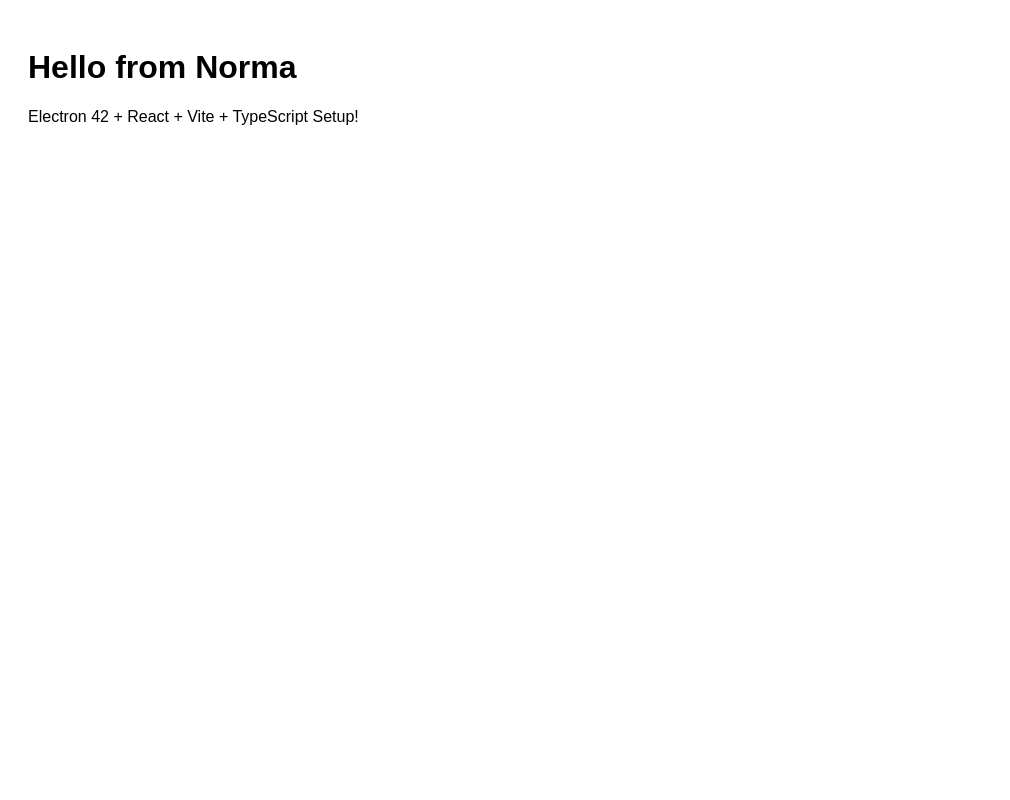
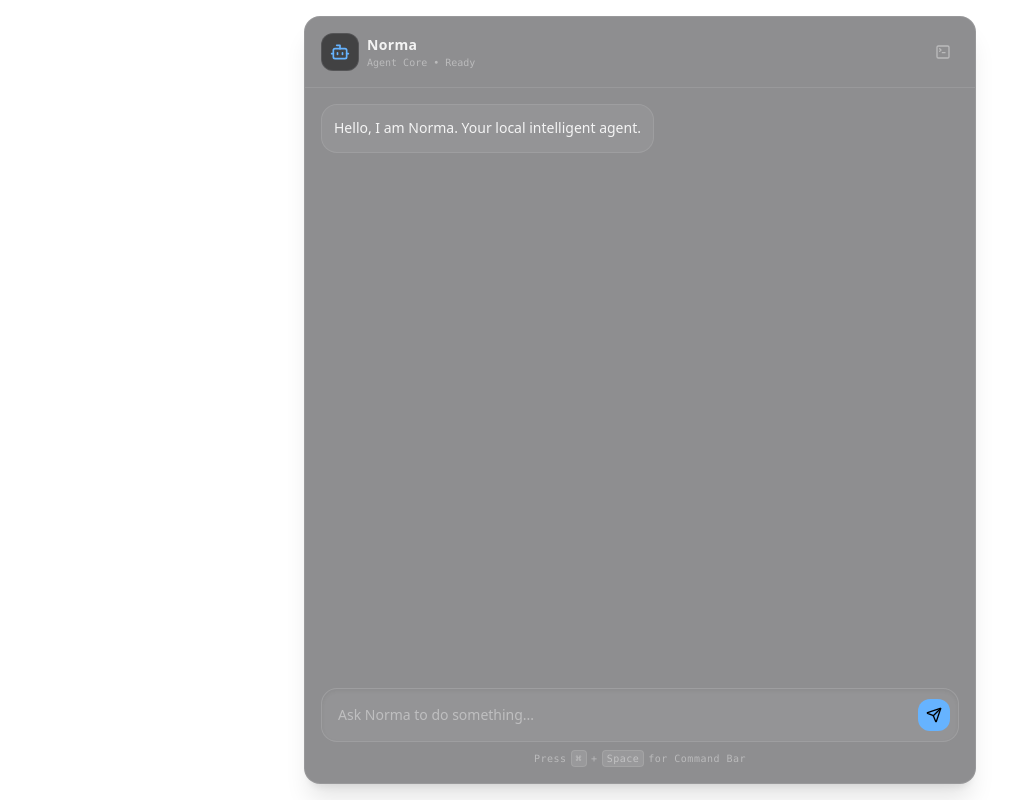
Before and after one commit to skye-z/norma-agent, a React (Vite) app: page / in a window 1280 px wide. Shown: the whole page, without its empty margins (0-1010 px from the left). Built offline with nearby package versions, Linux system fonts and the light colour scheme.

Commit message:
feat: implement v0.2 UI shell with glassmorphism

```diff
--- /dev/null
+++ b/postcss.config.js
@@ -0,0 +1,6 @@
+module.exports = {
+  plugins: {
+    tailwindcss: {},
+    autoprefixer: {},
+  },
+}
--- a/src/main/index.ts
+++ b/src/main/index.ts
@@ -5,6 +5,10 @@
   const mainWindow = new BrowserWindow({
     width: 800,
     height: 600,
+    transparent: true,
+    frame: false,
+    vibrancy: 'hud-window', // macOS native blur
+    visualEffectState: 'active',
     webPreferences: {
       preload: path.join(__dirname, 'preload.js'),
       nodeIntegration: false,
--- a/src/renderer/src/App.tsx
+++ b/src/renderer/src/App.tsx
@@ -1,11 +1,103 @@
-import React from 'react';
+import React, { useState } from 'react';
 import { createRoot } from 'react-dom/client';
+import { motion } from 'framer-motion';
+import { Send, Bot, TerminalSquare } from 'lucide-react';
+import './index.css';
 
+// Mock AssistantUI for MVP v0.2 layout structure
+// We'll fully wire @assistant-ui/react hooks in v0.3 when Mastra is integrated
 const App = () => {
+  const [input, setInput] = useState('');
+  const [messages, setMessages] = useState([
+    { role: 'assistant', text: 'Hello, I am Norma. Your local intelligent agent.' }
+  ]);
+
+  const handleSend = () => {
+    if (!input.trim()) return;
+    setMessages([...messages, { role: 'user', text: input }]);
+    setInput('');
+    // Mock response
+    setTimeout(() => {
+      setMessages(prev => [...prev, { role: 'assistant', text: 'I am ready to help.' }]);
+    }, 500);
+  };
+
   return (
-    <div style={{ padding: 20, fontFamily: 'sans-serif' }}>
-      <h1>Hello from Norma</h1>
-      <p>Electron 42 + React + Vite + TypeScript Setup!</p>
+    <div className="flex flex-col h-screen w-screen p-4 items-center justify-center relative">
+
+      {/* Main Glass Panel */}
+      <motion.div
+        className="glass-panel w-full max-w-2xl h-full flex flex-col relative overflow-hidden"
+        initial={{ opacity: 0, y: 20, scale: 0.95 }}
+        animate={{ opacity: 1, y: 0, scale: 1 }}
+        transition={{ duration: 0.5, ease: [0.16, 1, 0.3, 1] }}
+      >
+
+        {/* Header */}
+        <header className="flex-none p-4 border-b border-norma-border flex items-center justify-between">
+          <div className="flex items-center gap-2">
+            <div className="bg-norma-bg p-2 rounded-xl border border-norma-border">
+              <Bot className="w-5 h-5 text-norma-accent" />
+            </div>
+            <div>
+              <h1 className="text-sm font-semibold tracking-wide text-norma-text">Norma</h1>
+              <p className="text-[10px] text-norma-textMuted font-mono">Agent Core • Ready</p>
+            </div>
+          </div>
+          <button className="text-norma-textMuted hover:text-norma-text transition-colors p-2 rounded-lg hover:bg-white/5">
+            <TerminalSquare className="w-4 h-4" />
+          </button>
+        </header>
+
+        {/* Messages Area */}
+        <div className="flex-1 overflow-y-auto p-4 flex flex-col gap-4">
+          {messages.map((msg, idx) => (
+            <motion.div
+              key={idx}
+              initial={{ opacity: 0, y: 10 }}
+              animate={{ opacity: 1, y: 0 }}
+              className={`flex ${msg.role === 'user' ? 'justify-end' : 'justify-start'}`}
+            >
+              <div
+                className={`max-w-[80%] p-3 rounded-2xl text-sm leading-relaxed ${
+                  msg.role === 'user'
+                    ? 'bg-norma-accent text-gray-900 font-medium'
+                    : 'bg-white/5 border border-white/10 text-norma-text'
+                }`}
+              >
+                {msg.text}
+              </div>
+            </motion.div>
+          ))}
+        </div>
+
+        {/* Input Area */}
+        <div className="flex-none p-4 pt-2">
+          <div className="relative flex items-center bg-white/5 border border-norma-border rounded-2xl focus-within:border-norma-accent/50 transition-colors shadow-inner overflow-hidden">
+            <input
+              type="text"
+              className="w-full bg-transparent text-sm text-norma-text placeholder-norma-textMuted p-4 outline-none font-sans"
+              placeholder="Ask Norma to do something..."
+              value={input}
+              onChange={(e) => setInput(e.target.value)}
+              onKeyDown={(e) => e.key === 'Enter' && handleSend()}
+            />
+            <button
+              className="absolute right-2 p-2 bg-norma-accent text-black rounded-xl hover:opacity-90 transition-opacity"
+              onClick={handleSend}
+            >
+              <Send className="w-4 h-4" />
+            </button>
+          </div>
+          <div className="text-center mt-2">
+            <p className="text-[10px] text-norma-textMuted flex justify-center items-center gap-1 font-mono tracking-wider">
+              <span>Press</span> <kbd className="bg-white/10 px-1 rounded border border-white/10">⌘</kbd> <span>+</span> <kbd className="bg-white/10 px-1 rounded border border-white/10">Space</kbd> <span>for Command Bar</span>
+            </p>
+          </div>
+        </div>
+
+      </motion.div>
+
     </div>
   );
 };
--- /dev/null
+++ b/src/renderer/src/index.css
@@ -0,0 +1,31 @@
+@tailwind base;
+@tailwind components;
+@tailwind utilities;
+
+@layer base {
+  body {
+    @apply bg-transparent text-norma-text font-sans antialiased overflow-hidden m-0 p-0;
+  }
+
+  /* Assistant UI Theme Overrides for Glassmorphism */
+  :root {
+    --aui-color-bg: transparent;
+    --aui-color-panel: rgba(30, 30, 35, 0.5);
+    --aui-color-text: rgba(255, 255, 255, 0.9);
+    --aui-color-text-muted: rgba(255, 255, 255, 0.4);
+    --aui-color-border: rgba(255, 255, 255, 0.1);
+    --aui-color-primary: hsl(210, 100%, 70%);
+  }
+}
+
+@layer utilities {
+  .glass-panel {
+    @apply bg-norma-panel backdrop-blur-[20px] border border-norma-border rounded-2xl shadow-xl;
+  }
+}
+
+html, body, #root {
+  height: 100vh;
+  width: 100vw;
+  background-color: transparent !important;
+}
--- /dev/null
+++ b/tailwind.config.js
@@ -0,0 +1,31 @@
+/** @type {import('tailwindcss').Config} */
+module.exports = {
+  content: [
+    "./src/renderer/index.html",
+    "./src/renderer/src/**/*.{js,ts,jsx,tsx}",
+  ],
+  theme: {
+    extend: {
+      colors: {
+        norma: {
+          bg: 'rgba(15, 15, 18, 0.6)',
+          panel: 'rgba(30, 30, 35, 0.5)',
+          border: 'rgba(255, 255, 255, 0.1)',
+          text: 'rgba(255, 255, 255, 0.9)',
+          textMuted: 'rgba(255, 255, 255, 0.4)',
+          accent: 'hsl(210, 100%, 70%)',
+        }
+      },
+      animation: {
+        'spring-in': 'springIn 0.5s cubic-bezier(0.175, 0.885, 0.32, 1.275) forwards',
+      },
+      keyframes: {
+        springIn: {
+          '0%': { transform: 'scale(0.95)', opacity: '0' },
+          '100%': { transform: 'scale(1)', opacity: '1' },
+        }
+      }
+    },
+  },
+  plugins: [],
+}
```
Also changed, not shown: package.json (+8 -0 lines), src/main/preload.ts (+12 -3 lines), 2 other files (tests, documents, lock files or other folders).
